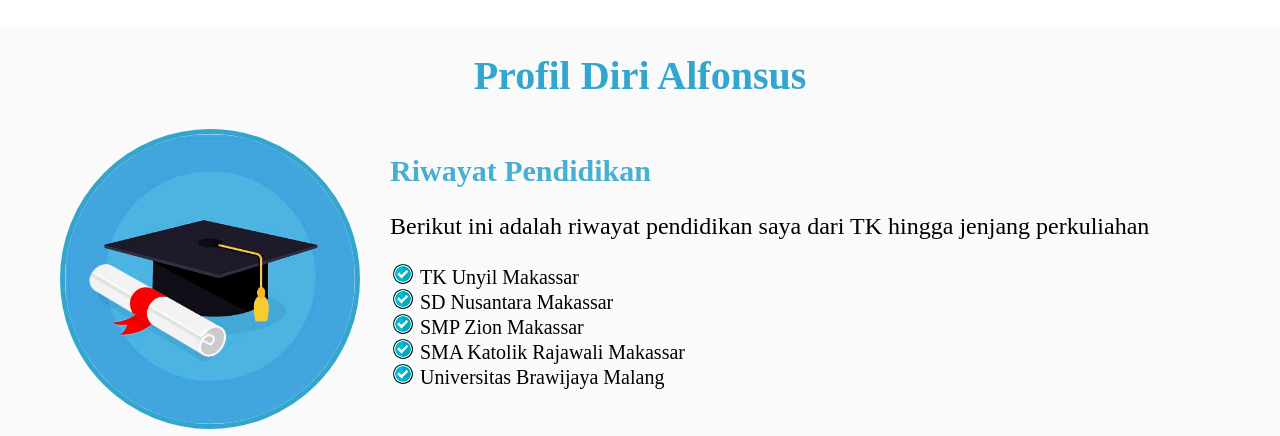
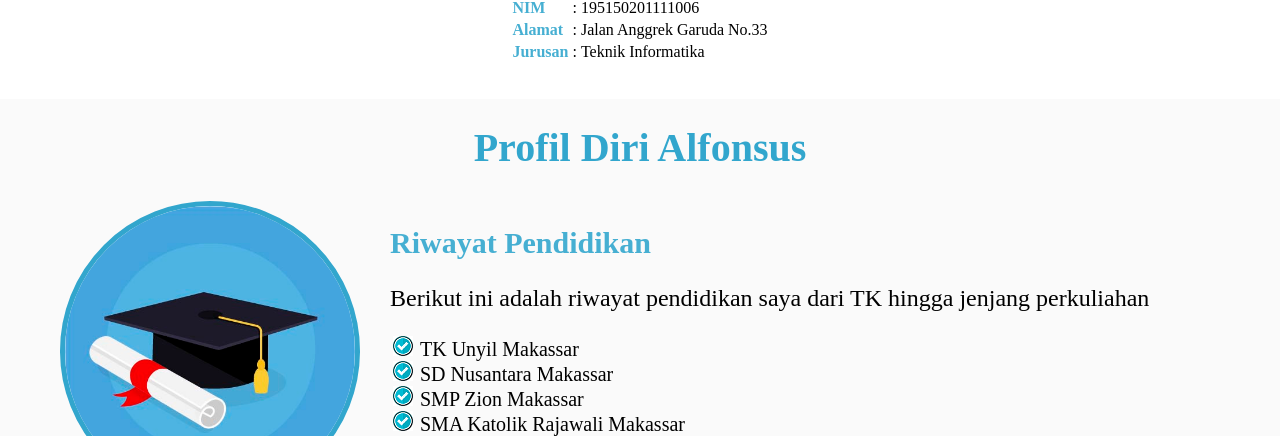
Before and after one commit to alfonsus20/imk_tgs11_195150201111006_Alfonsus-Avianto-Chandrawan, a plain HTML site: page index.html in a window 1280 px wide. Shown: the part 664-1100 px from the top of the page. Drawn offline with Linux system fonts and the light colour scheme; a web font is replaced by a local one.

Commit message:
Add files via upload

```diff
--- a/css/styles.css
+++ b/css/styles.css
@@ -101,6 +101,11 @@ nav ul li a {
   font-size: 2.5rem;
 }
 
+table tbody td:first-child{
+    color: #46afd2;
+    font-weight: 600;
+}
+
 /*----- Profil Diri Lengkap ------*/
 .profil-lengkap {
   background-color: #fafafa;
--- a/index.html
+++ b/index.html
@@ -12,6 +12,7 @@
     <link href='https://fonts.googleapis.com/css?family=Be Vietnam' rel='stylesheet'>
     <script src="https://kit.fontawesome.com/c09ccc772c.js" crossorigin="anonymous"></script>
 </head>
+
 <body>
     <div class="landing-page">
         <header>
@@ -36,12 +37,30 @@
     <div class="perkenalan">
         <img src="./images/fotoku-min.jpg" id="my-picture" alt="">
         <h1>Hai, Aku Alfonsus</h1>
-        <p></p>
+        <table style="margin: 10px auto;">
+            <tbody>
+                <tr>
+                    <td>NIM</td>
+                    <td>:</td>
+                    <td>195150201111006</td>
+                </tr>
+                <tr>
+                    <td>Alamat</td>
+                    <td>:</td>
+                    <td>Jalan Anggrek Garuda No.33</td>
+                </tr>
+                <tr>
+                    <td>Jurusan</td>
+                    <td>:</td>
+                    <td>Teknik Informatika</td>
+                </tr>
+            </tbody>
+        </table>
     </div>
     <div class="profil-lengkap">
         <h1 class="profile-heading">Profil Diri Alfonsus</h1>
         <div class="container pendidikan">
-            <img class="left-side-img" src="./images/graduate.jpg" alt="">
+            <img class="left-side-img" src="./images/graduate.jpg" style="clear:both" alt="">
             <div class="description">
                 <h2>Riwayat Pendidikan</h2>
                 <p>Berikut ini adalah riwayat pendidikan saya dari TK hingga jenjang perkuliahan</p>
@@ -61,7 +80,8 @@
                 <h2>Pengalaman Organisasi</h2>
                 <p>Saya pada saat ini mengikuti dua organisasi, yaitu <b>EMIF</b> (Eksekutif Mahasiswa
                     Informatika) pada tingkat prodi
-                    dan <b>BCC</b> (Basic Computing Community) pada tingkat fakultas. Di EMIF, saya sebagai staff departemen PIP (Pengembangan
+                    dan <b>BCC</b> (Basic Computing Community) pada tingkat fakultas. Di EMIF, saya sebagai staff
+                    departemen PIP (Pengembangan
                     Ilmu dan Profesi), sedangkan di BCC sebagai anggota departemen Front End.</p>
             </div>
             <div class="clear"></div>
@@ -155,7 +175,8 @@
         <div class="socmed">
             <ul>
                 <li><a href="https://www.instagram.com/alfonsus_ac/"><i class="fab fa-instagram"></i></a></li>
-                <li><a href="https://web.facebook.com/people/Alfonsus-Avianto-Chandrawan/100007502779239"><i class="fab fa-facebook-square"></i></a></li>
+                <li><a href="https://web.facebook.com/people/Alfonsus-Avianto-Chandrawan/100007502779239"><i
+                            class="fab fa-facebook-square"></i></a></li>
                 <li><a href=""><i class="fab fa-twitter"></i></a></li>
                 <li><a href=""><i class="fab fa-line"></i></a></li>
             </ul>
```
